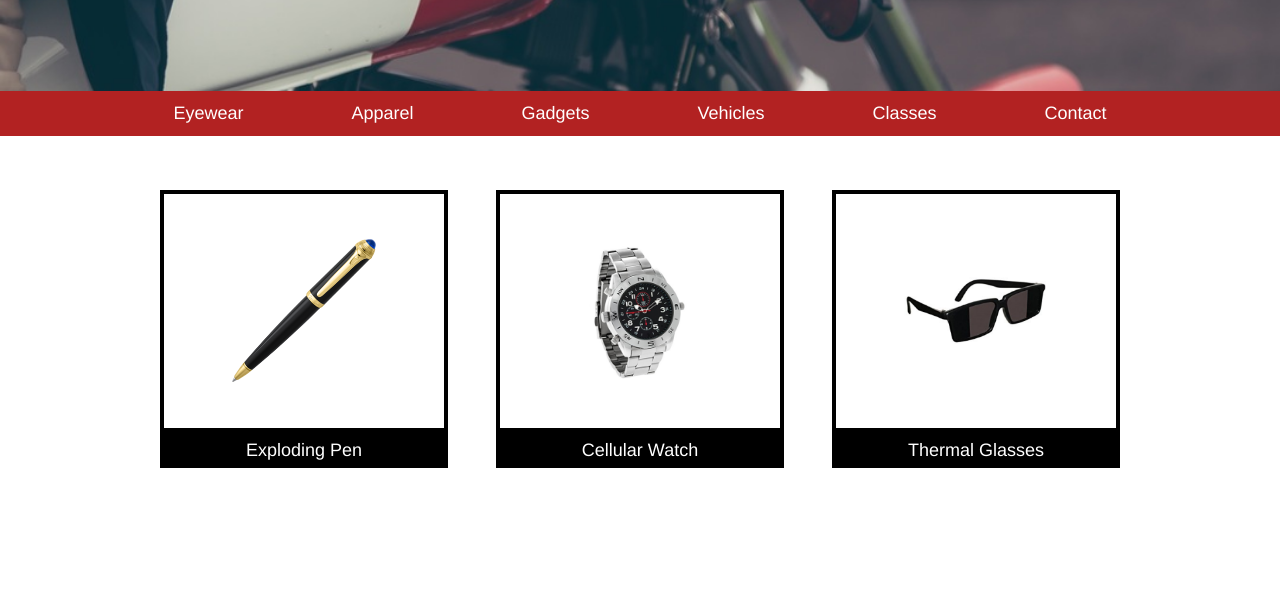
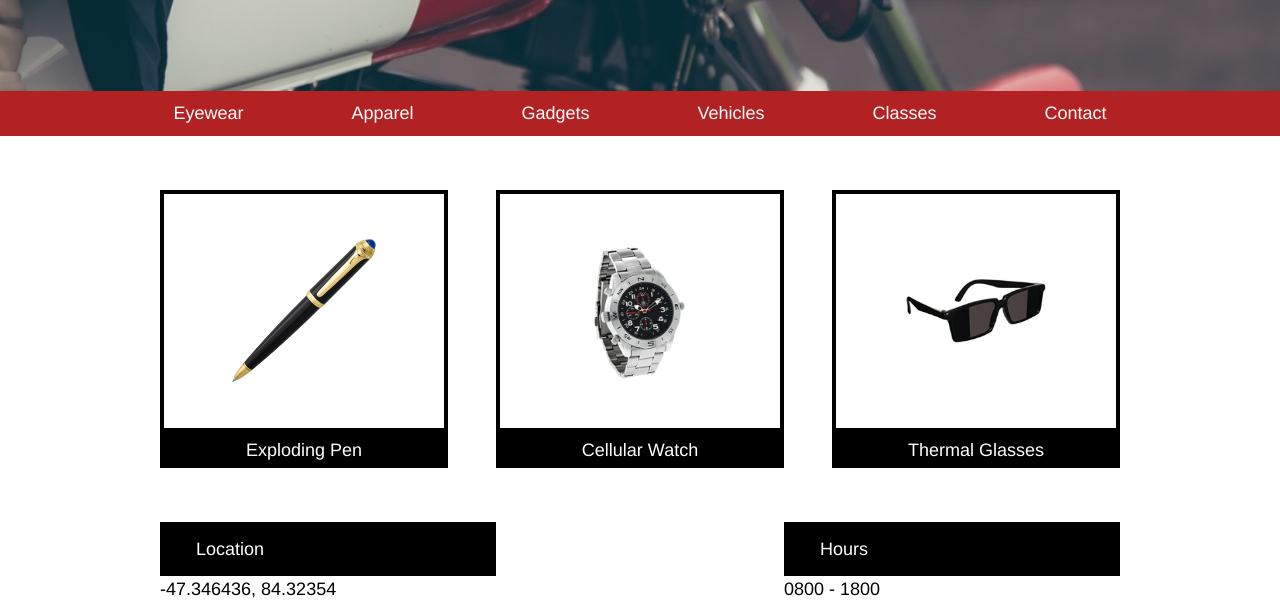
Before and after one commit to MelanieBrinkman/SecretAgencySupply, a plain HTML site: page index.html in a window 1280 px wide. Shown: the part 401-1004 px from the top of the page. Before the commit the page ends 869 px from the top, so only its background shows below. Drawn offline with Linux system fonts and the light colour scheme.

Commit message:
Finished shop info section

```diff
--- a/index.html
+++ b/index.html
@@ -75,5 +75,23 @@
       </div>
     </div>
 
+<!-- Shop info content -->
+
+    <div class="container">
+      <div class="shop-info">
+
+        <div class="info">
+          <span class="title">Location</span>
+          <span class="subtitle">-47.346436, 84.32354</span>
+        </div>
+
+        <div class="info">
+          <span class="title">Hours</span>
+          <span class="subtitle">0800 - 1800</span>
+        </div>
+
+      </div>
+    </div>
+
   </body>
 </html>
--- a/resources/css/style.css
+++ b/resources/css/style.css
@@ -117,3 +117,26 @@ li {
   padding: 0.5rem;
   text-align: center;
 }
+
+/* Shop info section*/
+
+.shop-info {
+  display: flex;
+  justify-content: space-between;
+  margin-top: 3rem;
+}
+
+.info {
+  width: 35%;
+}
+
+.title {
+  display: block;
+  padding: 1rem 2rem;
+  background-color: black;
+  color: white;
+}
+
+.subtitle {
+  line-height: 1.5;
+}
```
